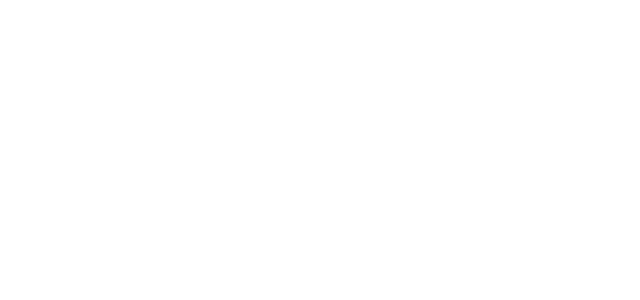
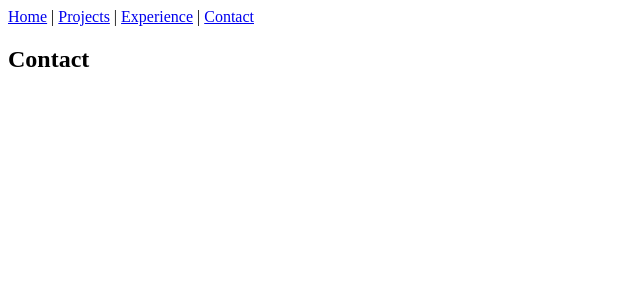
Before and after one commit to BrennanHall0918/portfolio2026, a React (Vite) app: page /Contact in a window 1280 px wide. Before the commit this address had no page. Shown: the top 300 px of the page, without its empty margins (0-640 px from the left). Built offline with nearby package versions, Linux system fonts and the light colour scheme.

Commit message:
added pages and routes to navbar

```diff
--- a/src/App.jsx
+++ b/src/App.jsx
@@ -1,11 +1,24 @@
 import { Routes, Route } from "react-router-dom";
+import Navbar from "./components/Navbar";
+
+// Routes
 import Home from "./pages/Home";
+import Projects from "./pages/Projects";
+import Experience from "./pages/Experience";
+import Contact from "./pages/Contact";
 
 function App() {
     return (
-        <Routes>
-            <Route path="/" element={<Home />} />
-        </Routes>
+        <>
+            <Navbar />
+
+            <Routes>
+                <Route path="/" element={<Home />} />
+                <Route path="/projects" element={<Projects />} />
+                <Route path="/experience" element={<Experience />} />
+                <Route path="/Contact" element={<Contact />} />
+            </Routes>
+        </>
     );
 }
 
--- /dev/null
+++ b/src/components/Navbar.jsx
@@ -0,0 +1,12 @@
+import { Link } from "react-router-dom";
+
+export default function Navbar() {
+    return (
+        <nav>
+            <Link to ="/">Home</Link>{" | "}
+            <Link to="/projects">Projects</Link>{" | "}
+            <Link to="/experience">Experience</Link>{" | "}
+            <Link to ="/contact">Contact</Link>
+        </nav>
+    );
+}
--- /dev/null
+++ b/src/pages/Contact.jsx
@@ -0,0 +1,3 @@
+export default function Contact() {
+    return <h1>Contact</h1>;
+}
--- /dev/null
+++ b/src/pages/Experience.jsx
@@ -0,0 +1,5 @@
+export default function Experience() {
+    return (
+        <h1>Experience</h1>
+    );
+}
--- /dev/null
+++ b/src/pages/Projects.jsx
@@ -0,0 +1,3 @@
+export default function Projects() {
+    return <h1>Projects</h1>;
+}
```
